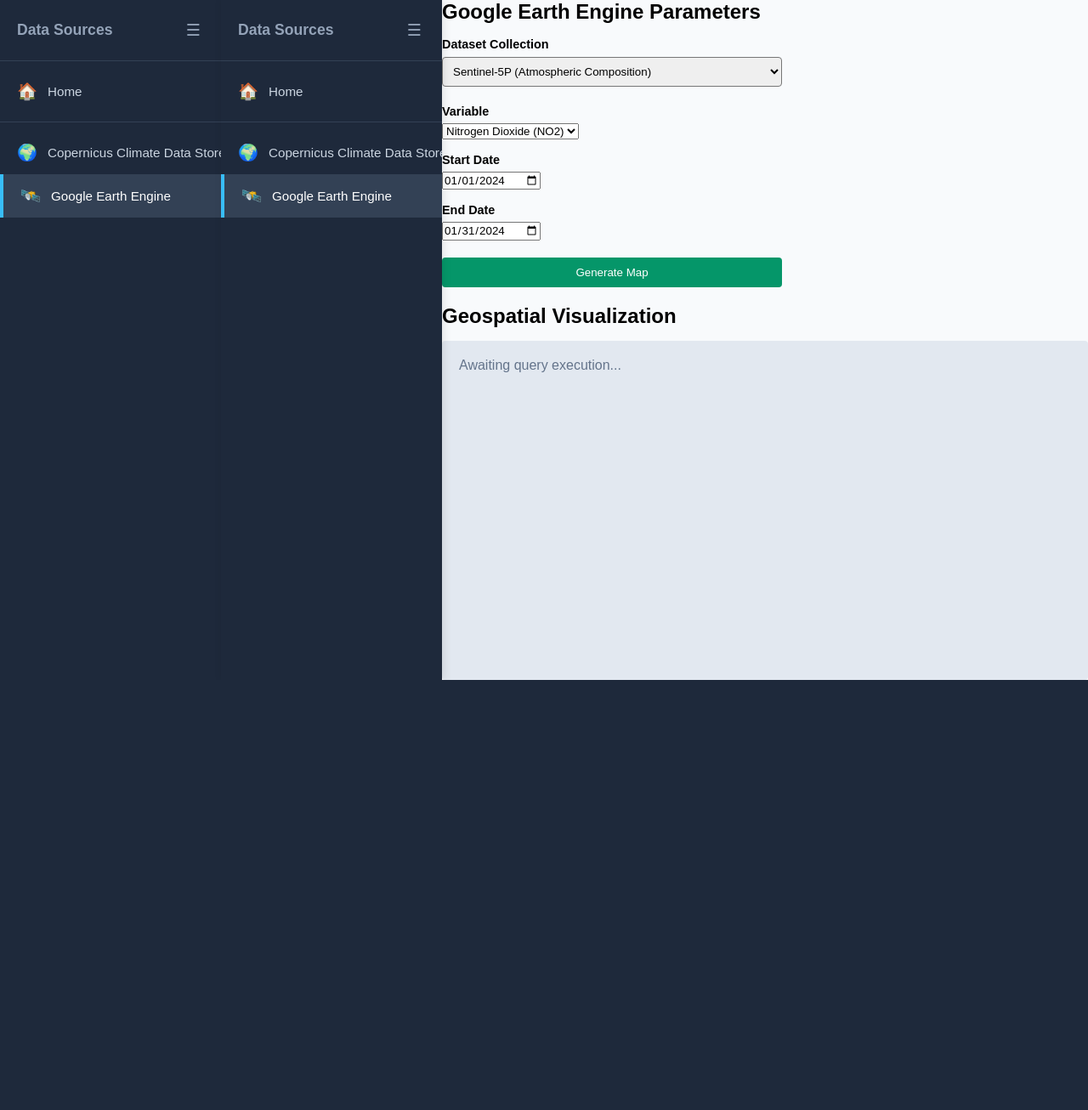
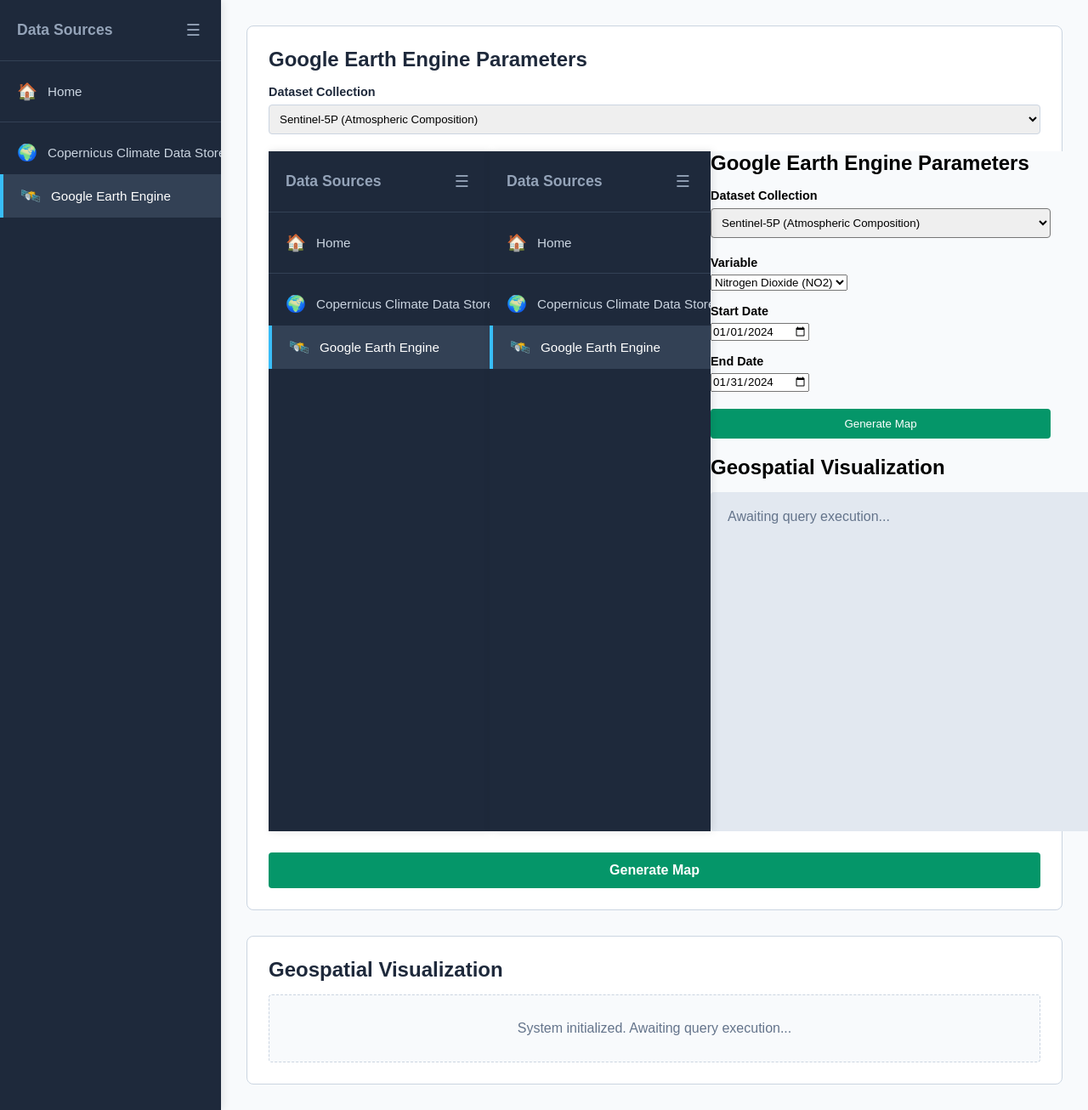
Before and after one commit to AnshulPrasad/climate-change, a Django app: page /earth_engine/ in a window 1280 px wide. Shown: the whole page at 85% size. Before the commit the page ends 800 px from the top, so only its background shows below. Run offline with Django 5.2, Linux system fonts and the light colour scheme; parts of the project's set-up code (start-up, migrations or seed data) failed here and were passed over.

Commit message:
Handles the vertical layout for GEE maps.

```diff
--- a/django_app/hf_space/templates/hf_space/providers/earth_engine_dashboard.html
+++ b/django_app/hf_space/templates/hf_space/providers/earth_engine_dashboard.html
@@ -1,20 +1,14 @@
 {% extends 'hf_space/layout/base.html' %}
 
 {% block content %}
-    {% include 'hf_space/layout/sidebar.html' %}
+    <main class="provider-workspace" style="display: flex; flex-direction: column; gap: 30px; padding: 30px;">
 
-    <!-- Load Leaflet CSS and JS -->
-    <link rel="stylesheet" href="https://unpkg.com/leaflet@1.9.4/dist/leaflet.css" />
-    <script src="https://unpkg.com/leaflet@1.9.4/dist/leaflet.js"></script>
+        <section class="ee-input-panel" style="width: 100%; background: #ffffff; border: 1px solid #cbd5e1; border-radius: 8px; padding: 25px;">
+            <h2 style="margin-bottom: 15px; color: #1e293b;">{{ provider_name }} Parameters</h2>
 
-    <main class="provider-workspace" style="display: flex; gap: 20px;">
-
-        <section class="ee-input-panel" style="flex: 1; max-width: 400px;">
-            <h2>{{ provider_name }} Parameters</h2>
-
-            <div class="dataset-selector" style="margin: 15px 0;">
-                <label for="dataset-select" style="font-weight: 600; font-size: 0.9rem;">Dataset Collection</label>
-                <select id="dataset-select" onchange="window.location.href='?dataset=' + this.value" style="width: 100%; padding: 8px; border-radius: 4px; margin-top: 6px;">
+            <div class="dataset-selector" style="margin-bottom: 20px;">
+                <label for="dataset-select" style="font-weight: 600; font-size: 0.9rem; color: #1e293b;">Dataset Collection</label>
+                <select id="dataset-select" onchange="window.location.href='?dataset=' + this.value" style="width: 100%; padding: 8px; border: 1px solid #cbd5e1; border-radius: 4px; margin-top: 6px;">
                     {% for key, name in datasets.items %}
                         <option value="{{ key }}" {% if key == current_dataset %}selected{% endif %}>{{ name }}</option>
                     {% endfor %}
@@ -23,46 +17,40 @@
 
             <form method="POST" action="?dataset={{ current_dataset }}">
                 {% csrf_token %}
-                <div style="display: flex; flex-direction: column; gap: 15px; margin-top: 20px;">
-                    {% for field in form %}
-                        <div>
-                            <label style="font-weight: 600; font-size: 0.9rem;">{{ field.label }}</label>
-                            <div style="margin-top: 5px;">{{ field }}</div>
-                        </div>
-                    {% endfor %}
-                </div>
-                <button type="submit" style="margin-top: 20px; width: 100%; padding: 10px; background-color: #059669; color: white; border: none; border-radius: 4px; cursor: pointer;">Generate Map</button>
+                {% include 'hf_space/providers/earth_engine_form.html' %}
+                <button type="submit" style="margin-top: 25px; width: 100%; padding: 12px; background-color: #059669; color: white; border: none; border-radius: 4px; cursor: pointer; font-weight: bold; font-size: 1rem;">Generate Map</button>
             </form>
         </section>
 
-        <section class="ee-visualization-panel" style="flex: 2; display: flex; flex-direction: column;">
-            <h2>Geospatial Visualization</h2>
+        <section class="ee-visualization-panel" style="width: 100%; background: #ffffff; border: 1px solid #cbd5e1; border-radius: 8px; padding: 25px; display: flex; flex-direction: column;">
+            <h2 style="margin-bottom: 15px; color: #1e293b;">Geospatial Visualization</h2>
+
             {% if output_data and output_data.tile_url %}
-                <div id="map" style="flex: 1; min-height: 500px; margin-top: 15px; border-radius: 8px; border: 1px solid #cbd5e1;"></div>
+                <div id="map" style="width: 100%; min-height: 550px; border-radius: 8px; border: 1px solid #cbd5e1; z-index: 1;"></div>
 
                 <script>
-                    document.addEventListener('DOMContentLoaded', function() {
-                        var map = L.map('map').setView([{{ output_data.center_lat }}, {{ output_data.center_lon }}], {{ output_data.zoom }});
+                    (function() {
+                        var container = document.getElementById('map');
+                        if (container) {
+                            container._leaflet_id = null; // Fixes async double-init crashes
+                            var map = L.map('map').setView([{{ output_data.center_lat }}, {{ output_data.center_lon }}], {{ output_data.zoom }});
 
-                        // Base Map (OpenStreetMap)
-                        L.tileLayer('https://{s}.tile.openstreetmap.org/{z}/{x}/{y}.png', {
-                            attribution: '© OpenStreetMap contributors',
-                            opacity: 0.7
-                        }).addTo(map);
+                            L.tileLayer('https://{s}.tile.openstreetmap.org/{z}/{x}/{y}.png', {
+                                attribution: '© OpenStreetMap contributors', opacity: 0.7
+                            }).addTo(map);
 
-                        // GEE Raster Overlay
-                        L.tileLayer('{{ output_data.tile_url }}', {
-                            attribution: 'Map Data © Google Earth Engine',
-                            format: 'png',
-                            transparent: true
-                        }).addTo(map);
-                    });
+                            L.tileLayer('{{ output_data.tile_url }}', {
+                                attribution: 'Map Data © Google Earth Engine', format: 'png', transparent: true
+                            }).addTo(map);
+                        }
+                    })();
                 </script>
             {% else %}
-                <div class="empty-state" style="margin-top: 15px; padding: 20px; background-color: #e2e8f0; border-radius: 4px; flex: 1;">
-                    <p style="color: #64748b;">Awaiting query execution...</p>
+                <div class="empty-state" style="padding: 30px; background-color: #f8fafc; border: 1px dashed #cbd5e1; border-radius: 4px; text-align: center;">
+                    <p style="color: #64748b; margin: 0;">System initialized. Awaiting query execution...</p>
                 </div>
             {% endif %}
         </section>
+
     </main>
 {% endblock %}
```
